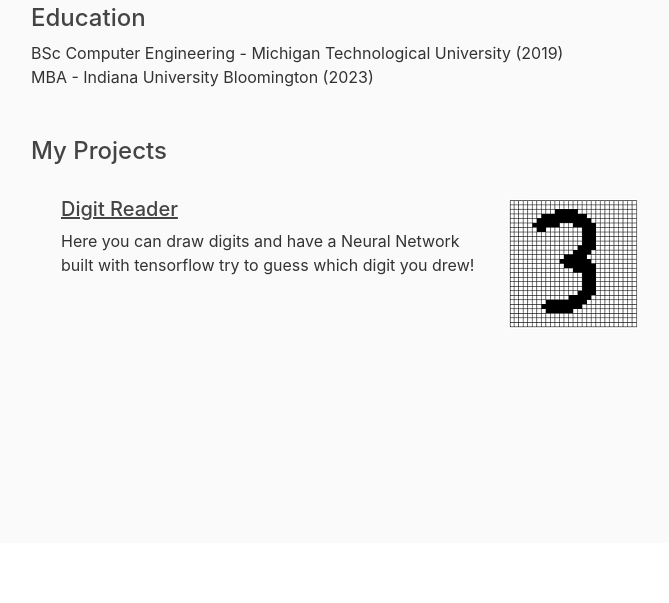
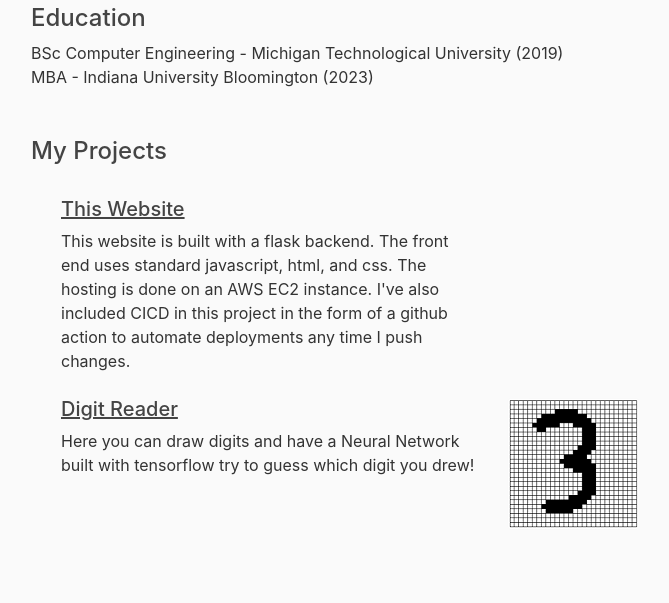
Before and after one commit to MichaelWheeler202/My_Website_2, a Flask app: page / in a window 1280 px wide. Shown: the part 257-860 px from the top of the page, without its empty margins (54-723 px from the left). Before the commit the page ends 585 px from the top, so only its background shows below. Run offline with Flask 3, Linux system fonts and the light colour scheme; some libraries are stand-ins or nearby versions.

Commit message:
Making external links open in new tab.  Adding website description to home page.  updating readme.  updating digit reader page to reflect BE is flask now.

```diff
--- a/templates/app_pages/home.html
+++ b/templates/app_pages/home.html
@@ -23,6 +23,19 @@
 
             <h4>My Projects</h4>
 
+            <br/>
+
+            <div class="container" style="display: flex;">
+                <div class="col-6">
+                    <h5> <a href="https://github.com/MichaelWheeler202/My_Website_2" target="_blank" style="text-decoration: underline; color: #444444"> This Website </a> </h5>
+                    <a>
+                        This website is built with a flask backend.  The front end uses standard javascript, html, and css.
+                        The hosting is done on an AWS EC2 instance.  I've also included CICD in this project in the form of a
+                        github action to automate deployments any time I push changes.
+                    </a>
+                </div>
+            </div>
+
              <br/>
 
             <div class="container" style="display: flex;">
--- a/templates/app_pages/mnist-digit-reader.html
+++ b/templates/app_pages/mnist-digit-reader.html
@@ -84,7 +84,7 @@
                 On the client side, there is an html grid.  Javascript event listeners listen for the user clicking and
                 moving their mouse on the grid to let the user draw.  When the user clicks the "Guess Number" button
                 a javascript function parses the grid to make a JSON object containing which squares are filled and
-                which ones are not.  This object is then sent to a function on the Django server through an ajax
+                which ones are not.  This object is then sent to a function on the Flask server through an ajax
                 request.  This function uses a tensorflow convolutional neural network model that was built and trained
                 off the MNIST digit set.  The model then tries to guess which number the user drew, and the result is
 		        returned to the client.
```
Also changed, not shown: templates/app_pages/contact-info.html (+4 -4 lines), README.txt.
